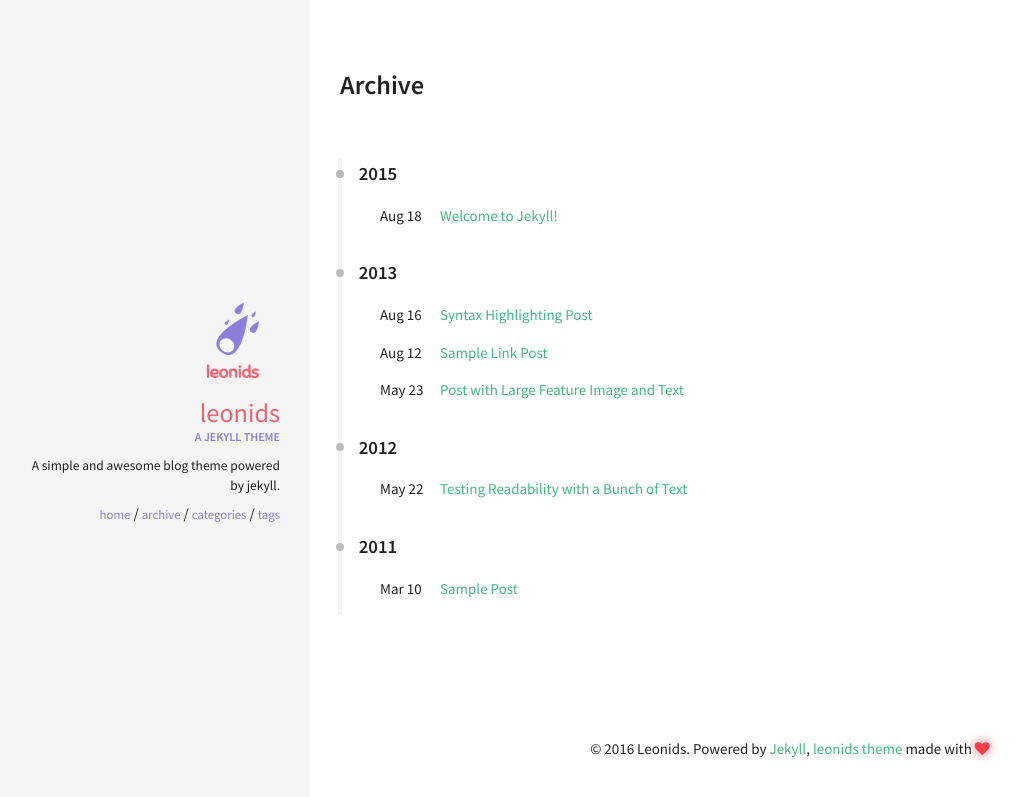
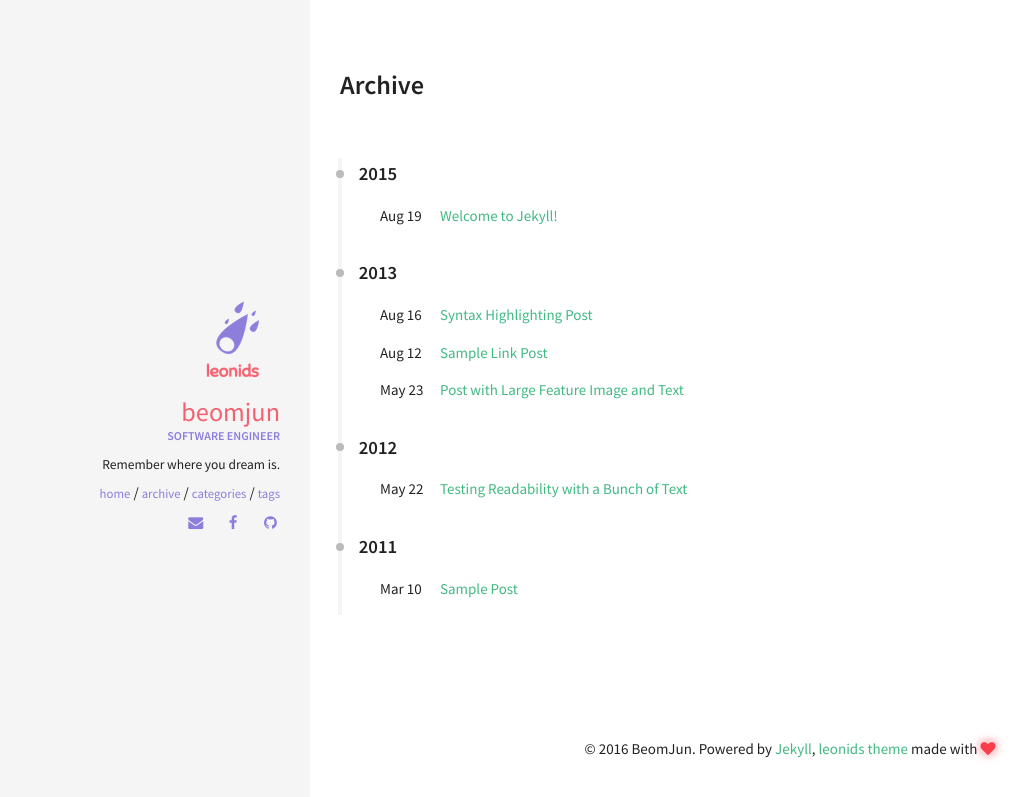
Before and after one commit to Alchemist85K/Alchemist85K.github.io, a Jekyll site: the page built from archive.html, in a window 1280 px wide. Shown: the top 797 px of the page, without its empty margins (10-1042 px from the left). Built offline with Jekyll 4.4.1, drawn with Linux system fonts in a browser that asks for light colours.

Commit message:
change config

```diff
--- a/_config.yml
+++ b/_config.yml
@@ -3,9 +3,9 @@
 # Site wide configuration
 ####################################
 #
-title: Leonids
-email:
-description: A simple and awesome blog theme powered by jekyll.
+title: Alchemist85K
+email: alchemist85k@gmail.com
+description: A blog of beomjun.
 url: # the base hostname & protocol for your site
 
 
@@ -14,7 +14,7 @@ url: # the base hostname & protocol for your site
 # Jekyll configuration
 ####################################
 #
-timezone:          Europe/Paris
+timezone:          Asia/Seoul
 markdown:          kramdown
 highlighter:       rouge
 excerpt_separator: <!--more-->
@@ -33,14 +33,14 @@ kramdown:
 ####################################
 #
 owner:
-  name: Leonids
+  name: BeomJun
   avatar: leonids-logo.png
-  job: "A jekyll theme"
-  bio: "A simple and awesome blog theme powered by jekyll."
-  email:
+  job: "Software Engineer"
+  bio: "Remember where you dream is."
+  email: "alchemist85k@gmail.com"
   disqus-shortname:
   twitter: #username
-  facebook: #username
+  facebook: "beomjun119"
   google:
     plus: #username
     analytics:
@@ -48,7 +48,7 @@ owner:
     ad-client:
     ad-slot:
   bing-verify:
-  github: #username
+  github: "Alchemist85K"
   stackoverflow: #123456/username   from a "http://stackoverflow.com/users/123456/username" link
   linkedin: #username
   xing: #username
--- a/_includes/head.html
+++ b/_includes/head.html
@@ -3,7 +3,7 @@
   <meta http-equiv="X-UA-Compatible" content="IE=edge">
   <meta name="viewport" content="width=device-width, initial-scale=1">
 
-  <title>{% if page.title %}{{ page.title }}{% else %}{{ site.title }} | A Jekyll theme{% endif %}</title>
+  <title>{% if page.title %}{{ page.title }}{% else %}{{ site.title }}{% endif %}</title>
   <meta name="description" content="{% if page.excerpt %}{{ page.excerpt | strip_html | strip_newlines | truncate: 160 }}{% else %}{{ site.description }}{% endif %}">
 
   <!-- CSS files -->
```
Also changed, not shown: 1 other file.
